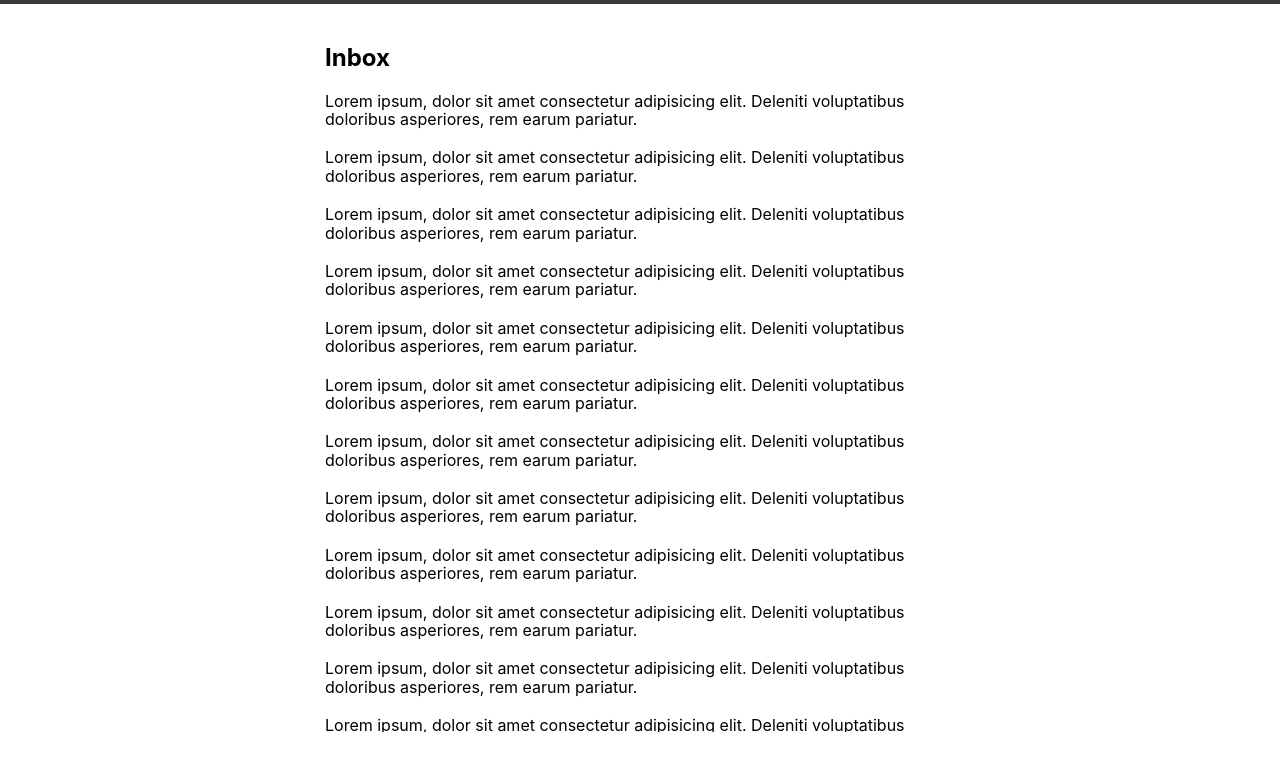
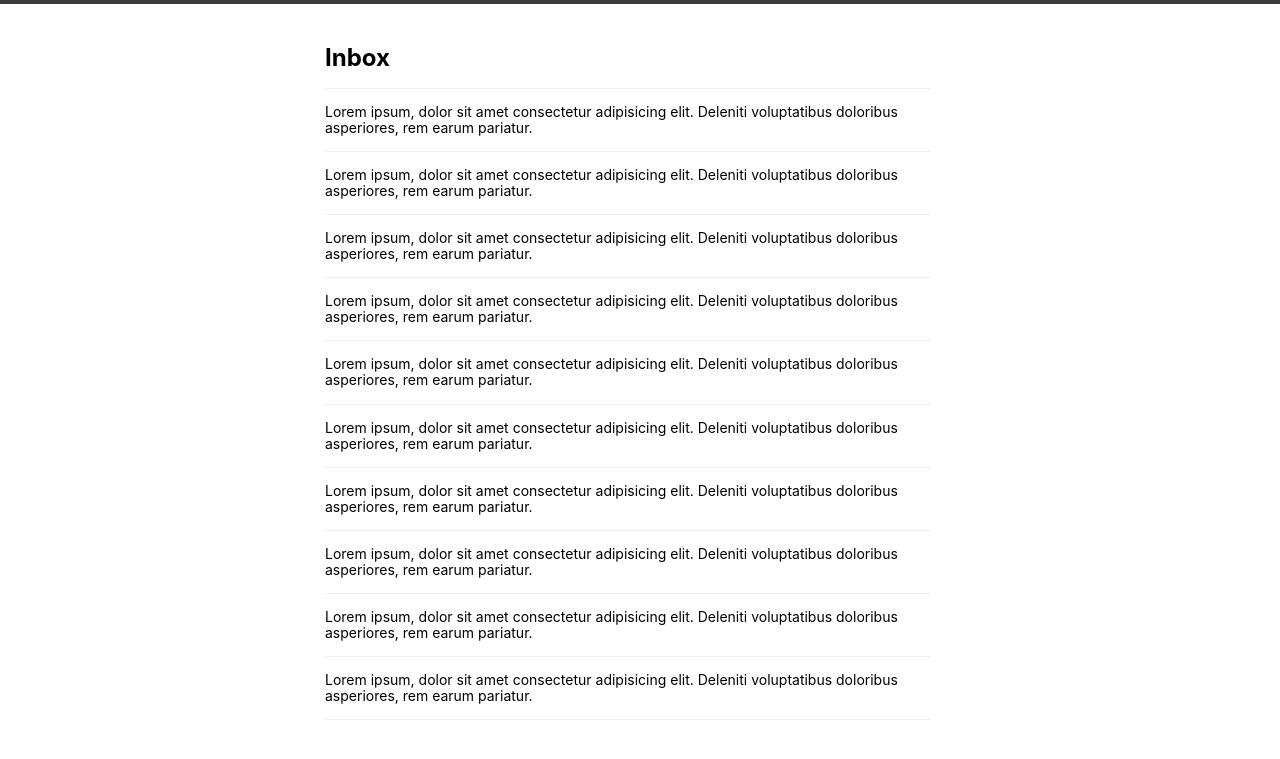
Before and after one commit to JonathanYuan23/Todo-list, a website: page index.html in a window 1280 px wide. Shown: the part 41-800 px from the top of the page. Drawn offline with nearby package versions, Linux system fonts and the light colour scheme.

Commit message:
tasks custom scrollbar

```diff
--- a/index.html
+++ b/index.html
@@ -31,8 +31,20 @@
             <section id="sidebar"></section>
             <section id="project">
                 <div id="tasks">
-                    <h2>Inbox</h2>
+                    <h1>Inbox</h1>
                     <ul>
+                        <li class="task">
+                            Lorem ipsum, dolor sit amet consectetur adipisicing elit. Deleniti voluptatibus doloribus
+                            asperiores, rem earum pariatur.
+                        </li>
+                        <li>
+                            Lorem ipsum, dolor sit amet consectetur adipisicing elit. Deleniti voluptatibus doloribus
+                            asperiores, rem earum pariatur.
+                        </li>
+                        <li>
+                            Lorem ipsum, dolor sit amet consectetur adipisicing elit. Deleniti voluptatibus doloribus
+                            asperiores, rem earum pariatur.
+                        </li>
                         <li>
                             Lorem ipsum, dolor sit amet consectetur adipisicing elit. Deleniti voluptatibus doloribus
                             asperiores, rem earum pariatur.
--- a/styles/styles.css
+++ b/styles/styles.css
@@ -124,13 +124,46 @@ main {
     max-width: 700px;
 }
 
+#tasks > h1{
+    font-size: 24px;
+}
+
 #tasks ul {
     max-height: 80vh;
+    padding-right: 25px;
     overflow-y: scroll;
 }
 
+#tasks h1,
 #tasks h2,
 #tasks li {
     margin-top: 0;
-    margin-bottom: 20px;
+    margin-bottom: 15px;
 }
+
+#tasks li {
+    border-top: 1px solid rgba(240, 240, 240, 1);
+    font-size: 14px;
+    padding-top: 15px;
+}
+
+ul::-webkit-scrollbar {
+    width: 4px;
+}
+
+ul::-webkit-scrollbar-track {
+    background-color: rgba(250, 250, 250, 1);
+}
+
+ul::-webkit-scrollbar-thumb {
+    background-color: rgba(200, 200, 200, 1);
+    /* border-radius: 5px; */
+}
+
+/* ul::-webkit-scrollbar-thumb:hover {
+    background-color: rgba(175, 175, 175, 1);
+}
+
+ul::-webkit-scrollbar-thumb:active {
+    background-color: rgba(150, 150, 150, 1);
+} */
```
